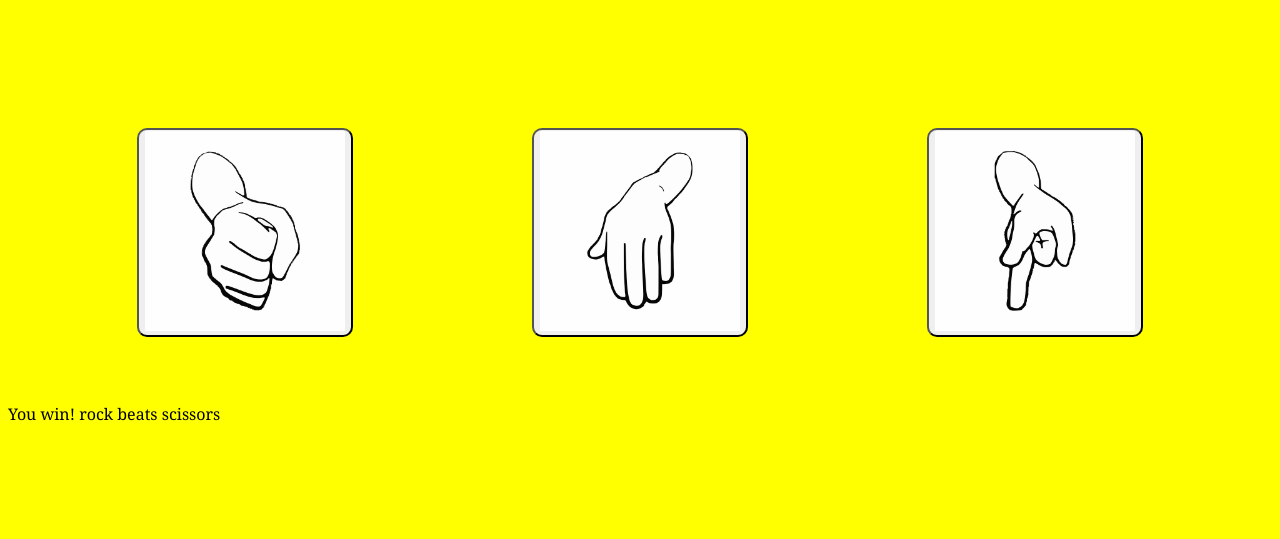
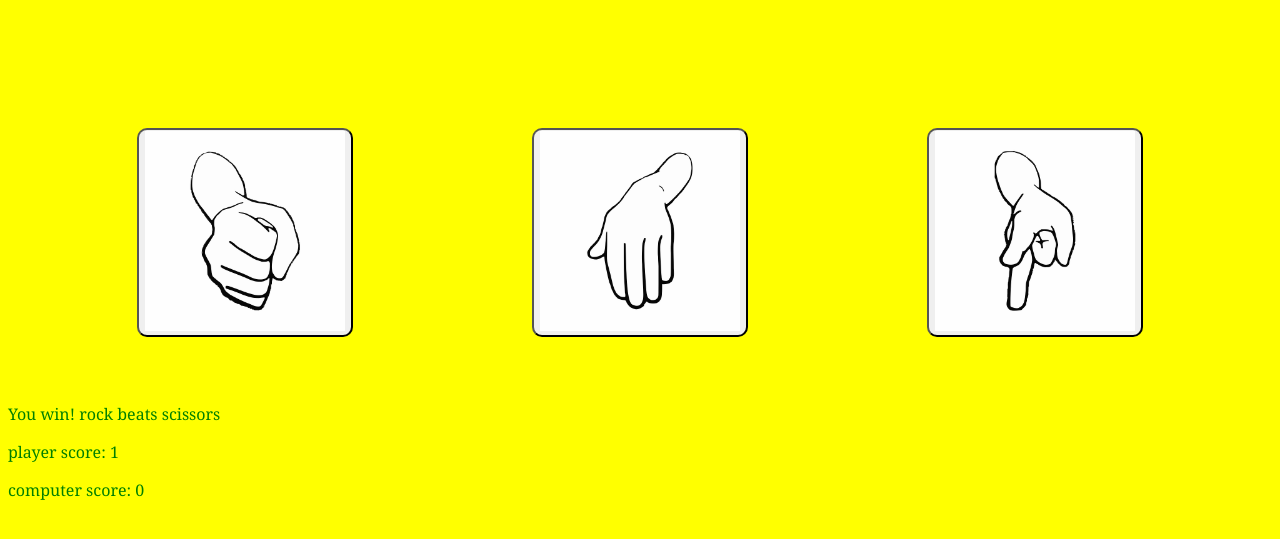
Before and after one commit to ShinnyD/Rock_Paper_Scissors, a plain HTML site: page index.html in a window 1280 px wide. Both pictures are taken after a click on the button 245 px from the left and 347 px from the top of the page. Shown: the part 115-654 px from the top of the page. Drawn offline with Linux system fonts and the light colour scheme.

Commit message:
fixes score counter

```diff
--- a/css/styles.css
+++ b/css/styles.css
@@ -30,6 +30,6 @@ button{
     border-radius: 10px;
 }
 
-p{
-    align-self: center;
+.results{
+    color: green;
 }
--- a/js/scripts.js
+++ b/js/scripts.js
@@ -9,6 +9,7 @@ const scissorsButton = document.querySelector(".btnScissors");
 const resultsDIV = document.querySelector(".results");
 
 function round(playerSelection) {
+  resultsDIV.textContent=""
   let getComputerChoice = arr[Math.floor(Math.random() * arr.length)];
 
   //let playerSelection= buttons.className//prompt("Please input either Rock, Paper, or Scissors.","")
@@ -43,17 +44,37 @@ function round(playerSelection) {
   p.innerText = "Its a tie!";
   resultsDIV.appendChild(p);
   }
+
+  if (playerScore < 5 && computerScore < 5) {
+  let p = document.createElement("p");
+  p.innerText = "player score: " + playerScore;
+  resultsDIV.appendChild(p);
+  let div = document.createElement("div");
+  div.innerText = "computer score: " + computerScore;
+  resultsDIV.appendChild(div);
+  console.log("player score: " + playerScore);
+  console.log("computer score: " + computerScore);
+  //repeat round
+  //round(playerSelection);
 }
 
-  if (playerScore === 5) {
+ if (playerScore === 5) {
     let div = document.createElement("div");
     div.innerText = "You win! First one to 5!";
     console.log("You win! First one to 5!");
+    resultsDIV.appendChild(div)
   } else if (computerScore === 5) {
     let div = document.createElement("div");
+    resultsDIV.appendChild(div)
     div.innerText = "You loose! Computer got to 5 first.";
     console.log("You loose! Computer got to 5 first.");
   }
+
+}
+
+
+
+
 
 
 
@@ -72,15 +93,3 @@ scissorsButton.addEventListener("click", () => {
   const playerSelection = "scissors";
   round(playerSelection);
 });
-
-
-if (playerScore < 5 && computerScore < 5) {
-  const h2 = document.createElement("h2");
-  h2.innerText = "player score: " + playerScore;
-  const p = document.createElement("p");
-  p.innerText = "computer score: " + computerScore;
-  console.log("player score: " + playerScore);
-  console.log("computer score: " + computerScore);
-  //repeat round
-  //round(playerSelection);
-}
```
